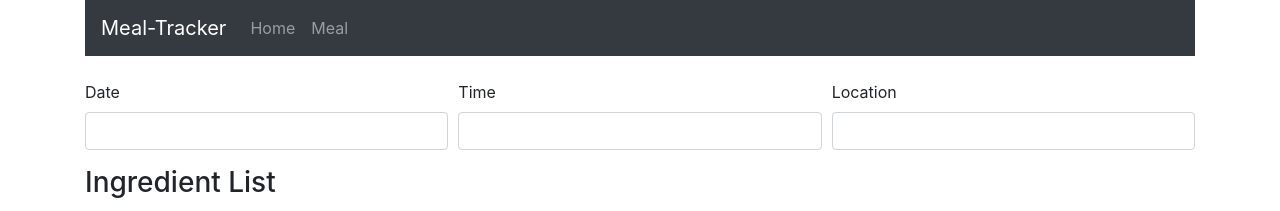
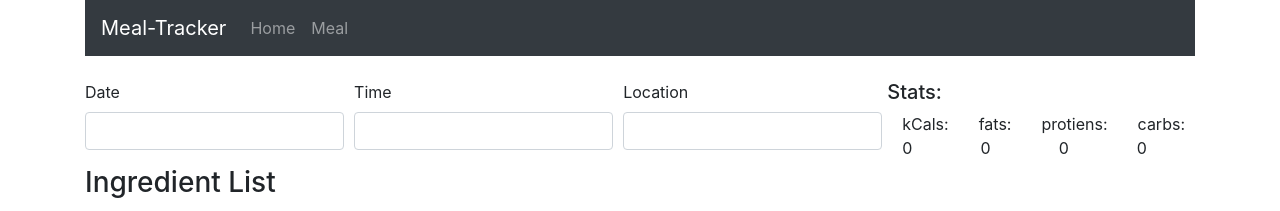
Before and after one commit to normakster/meal-tracker-mern, a React (Create React App) app in the folder client/: page /Meal in a window 1280 px wide. Shown: the top 211 px of the page. Built offline with nearby package versions, Linux system fonts and the light colour scheme; no server answers.

Commit message:
statBox feature

```diff
--- /dev/null
+++ b/client/src/components/table.components.js
@@ -0,0 +1,42 @@
+export const Tbl = ({ layout, keys, data, headerFormat, rowFormat }) => {
+  return (
+    <div className='container'>
+      {header(layout,keys,headerFormat)}
+      {row(layout,keys,data,rowFormat)}
+    </div>
+  )
+}
+
+function header(layout,keys,format) {
+  return (
+    <div className={layout.row}>
+    {
+      keys.map((key,i) => {
+        return (
+          <div className={layout.col} key={i}>
+          {format(key)}
+          </div>
+        )
+      })
+    }
+    </div>
+  )
+}
+
+function row(layout,keys,data,format) {
+  return data.map((item,i) => {
+    return (
+      <div className={layout.row} key={i}>
+      {
+        keys.map((key,k) => {
+          return (
+            <div className={layout.col} key={k}>
+            {format(item[key])}
+            </div>
+          )
+        })
+      }
+      </div>
+    )
+  })
+}
--- a/client/src/meal/ingredient-list.js
+++ b/client/src/meal/ingredient-list.js
@@ -30,14 +30,6 @@ function IngredientsList({ ingredients, ingrDispatch }) {
 }
 
 const Ingredient = ({ ingredient, ingrDispatch }) => {
-  const [serv, setServ] = useState(0);
-
-  // Assigns Serv to Ingredient instead of handleServUpdate()
-  useEffect(() => {
-      ingredient.serv = serv;
-    },
-    [serv],
-  );
 
   return (
     <div className='row'>
@@ -47,8 +39,8 @@ const Ingredient = ({ ingredient, ingrDispatch }) => {
           <input type="text"
             className='form-control '
             name='servings'
-            value={serv}
-            onChange={(e) => {ingredient.serv = e.target.value}}
+            value={ingredient.serv}
+            onChange={(e) => ingrDispatch({type:'EDIT_INGR_SERV',id:ingredient.id,serv:e.target.value})}
           />
         </div>
       </div>
--- a/client/src/meal/ingredient-reducer.js
+++ b/client/src/meal/ingredient-reducer.js
@@ -4,8 +4,6 @@ import { updateObject, updateItemInArray, createReducer }  from './utilities'
 // *acceptable immutable functions: concat, slice, map, filter
 
 function addIngr(state, action) {
-  console.log('Adding Ingredient');
-  console.log(JSON.stringify(state));
   const newID = state.reduce((maxId,item) => {
     return Math.max(maxId,item.id) + 1
   }, 0);
@@ -18,22 +16,19 @@ function addIngr(state, action) {
 }
 
 function removeIngr(state, action) {
-  console.log('Removing Ingredient');
   return state.filter((item, index) => item.id !== action.id)
 }
 
 function removeIngrByFood(state, action) {
-  console.log('Removing Ingredient');
   if(action.food) {
     return state.filter((item, index) => item.food._id !== action.food._id)
   }
   return state
 }
 
-function editIngr(state, action) {
-  console.log('Editing Ingredient');
+function editIngrServ(state, action) {
   const newIngredients = updateItemInArray(state, action.id, ingr => {
-    return updateObject(ingr, { text: action.text })
+    return updateObject(ingr, { serv: action.serv })
   })
   return newIngredients
 }
@@ -42,5 +37,5 @@ export const ingredientsReducer = createReducer([], {
   ADD_INGR: addIngr,
   REMOVE_INGR: removeIngr,
   REMOVE_INGR_BYFOOD: removeIngrByFood,
-  EDIT_INGR: editIngr
+  EDIT_INGR_SERV: editIngrServ
 })
--- a/client/src/meal/meal.js
+++ b/client/src/meal/meal.js
@@ -3,11 +3,22 @@ import FoodList from './food-list';
 import IngredientsList from './ingredient-list';
 import Modal from '../components/modal.component';
 import { ingredientsReducer } from './ingredient-reducer'
+import { Tbl } from '../components/table.components'
 
 // Initial State
 
 const initialState = {
   ingredients: [],
+  stats: {
+    kCal: 0,
+    fat: 0,
+    protien:0,
+    carb: 0,
+  },
+  statBoxLayot: {
+    row: 'row',
+    col: 'col',
+  }
 }
 
 // Business Logic
@@ -42,6 +53,7 @@ const Meal = ({ ...props }) => {
         <InputText label='Date' name='date' value={date} callback={(e) => {setDate(e.target.value)}} addGroup='col' />
         <InputText label='Time' name='time' value={time} callback={(e) => {setTime(e.target.value)}} addGroup='col' />
         <InputText label='Location' name='location' value={location} callback={(e) => {setLocation(e.target.value)}} addGroup='col' />
+        <StatsBox cache={ingredients}/>
       </div>
       <div className='form-row'>
         <IngredientsList
@@ -56,6 +68,62 @@ const Meal = ({ ...props }) => {
         />
       <button onClick={(e) => {saveMeal()}} >Save</button>
       <TestingBox save={save} modal={modal} setModal={setModal} ingredients={ingredients} />
+    </div>
+  )
+}
+
+const StatsBox = ({cache, ...props }) => {
+  const [stats,statsDispatch] = useReducer(statReducer,initialState.stats);
+  // const [stats,setStats] = useState(initialState.stats);
+  const layout = {...(initialState.statBoxLayot)};
+  const statNames = ['kCal','fat','protien','carb'];
+
+  useEffect(() => {
+    calcStats();
+  },[cache])
+
+  function headerFormat(value) {
+    return <span>{value}s:</span>
+  }
+
+  function rowFormat(value) {
+    return <span>{value}</span>
+  }
+
+  function calcStats() {
+    statsDispatch({type:'reset'})
+    cache.map(c => {
+      console.log(c.food);
+      const kCal = c.food.kCal * c.serv
+      statsDispatch({type:'kCal',payload:kCal})
+    })
+  }
+
+  function statReducer(state = initialState.stats, action) {
+    switch (action.type) {
+      case 'kCal':
+        console.log(state.kCal);
+        console.log(action.payload);
+        return {...state, kCal: (state.kCal + action.payload)}
+        break;
+      case 'reset':
+        return {...state, ...(initialState.stats)}
+        break;
+      default:
+        return state
+    }
+  }
+
+  return (
+    <div className=''>
+      <h5>Stats:</h5>
+      <Tbl
+        layout={layout}
+        keys={statNames}
+        data={[stats]}
+        headerFormat={headerFormat}
+        rowFormat={rowFormat}
+      />
     </div>
   )
 }
```
